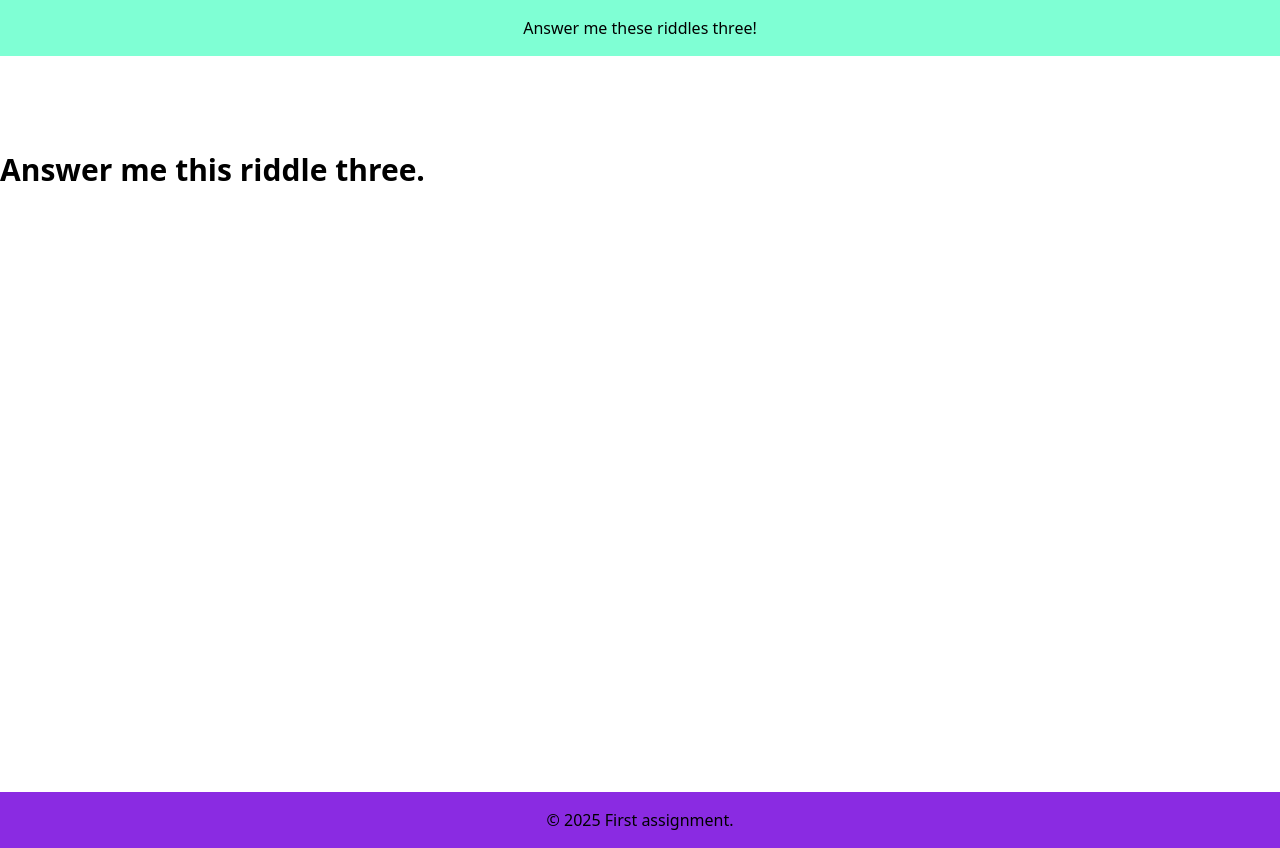
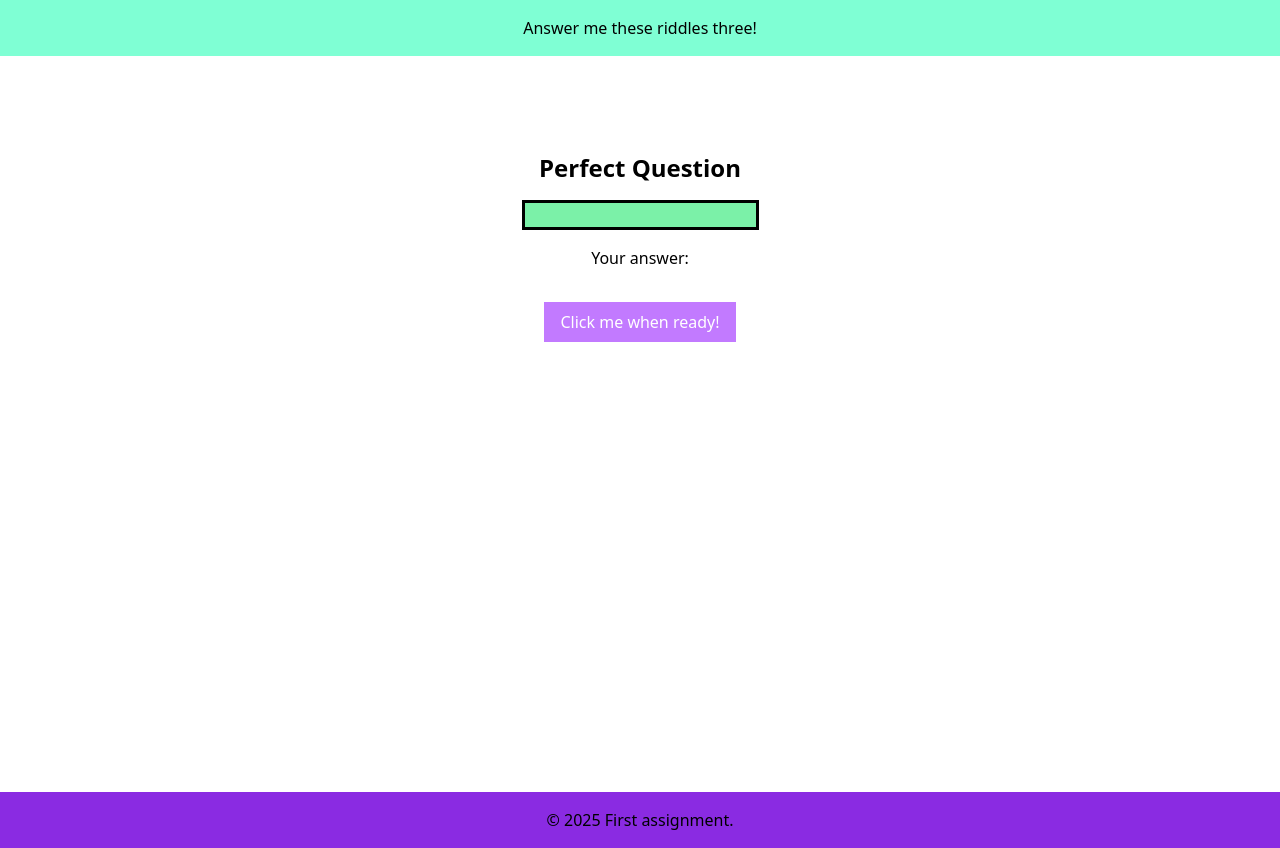
Before and after one commit to Teo9234/sev-react-homework, a React (Vite) app: page / in a window 1280 px wide. Built offline with nearby package versions, Linux system fonts and the light colour scheme.

Commit message:
feat: added Button and Question components

```diff
--- a/src/App.tsx
+++ b/src/App.tsx
@@ -1,18 +1,17 @@
 import Layout from "./Components/layout/Layout.tsx";
+import Button from "./Components/ui/Button.tsx";
+import Question from "./Components/ui/Question.tsx";
 
 function App() {
 
-  return (
-      <>
-          <Layout>
-
-              <p className="text-3xl font-bold">
-                  Answer me this riddle three.
-              </p>
-
-          </Layout>
-      </>
-  )
+    return (
+        <>
+            <Layout children={undefined}>
+                <Question />
+                <Button />
+            </Layout>
+        </>
+)
 }
 
 export default App
--- a/src/Components/layout/Layout.tsx
+++ b/src/Components/layout/Layout.tsx
@@ -10,7 +10,7 @@ const Layout = ({children}:LayoutProps) => {
     return (
         <>
             <Header />
-            <div className="container mx-auto pt-24 min-h-[92vh]">
+            <div className="container mx-auto align-center pt-24 min-h-[92vh]">
                 {children}
             </div>
             <Footer />
--- /dev/null
+++ b/src/Components/ui/Button.tsx
@@ -0,0 +1,17 @@
+const Button = () => {
+
+    return (
+        <div align="center" className="mt-8">
+            <button
+                className="px-4 py-2 align-middle bg-purple-400 text-white hover:bg-purple-600 hover:cursor-pointer">
+                Click me when ready!
+                {/*onClick={onclick()}*/}
+                {/*disabled={disabled}*/}
+
+            </button>
+        </div>
+    )
+
+}
+
+export default Button;
--- /dev/null
+++ b/src/Components/ui/Question.tsx
@@ -0,0 +1,15 @@
+const Question = () => {
+    const answer = "";
+
+    return (
+        <div align="center">
+            <h2 className="text-2xl font-bold mb-4">Perfect Question</h2>
+            <input
+                className="border-3 bg-green-300"
+                type = "text"
+            />
+            <p className="mt-4">Your answer: {answer}</p>
+        </div>
+    )
+}
+export default Question;
```
